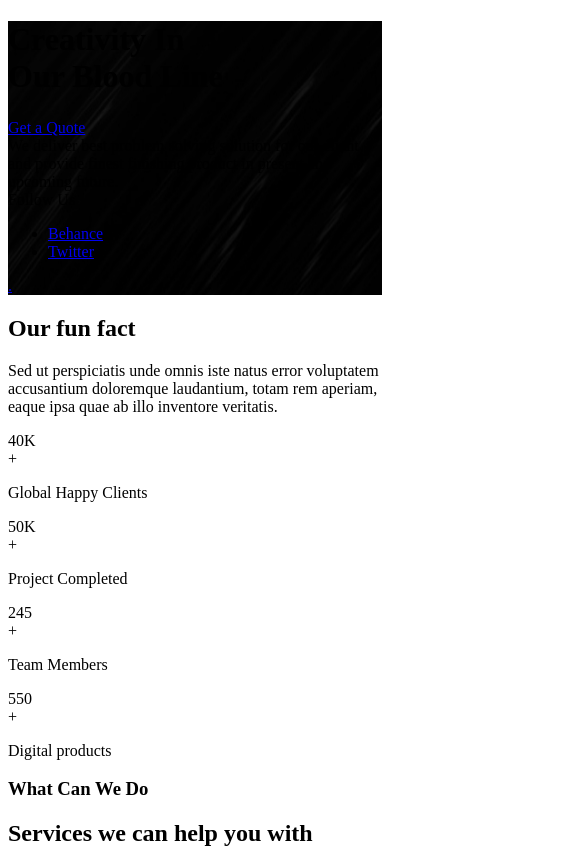
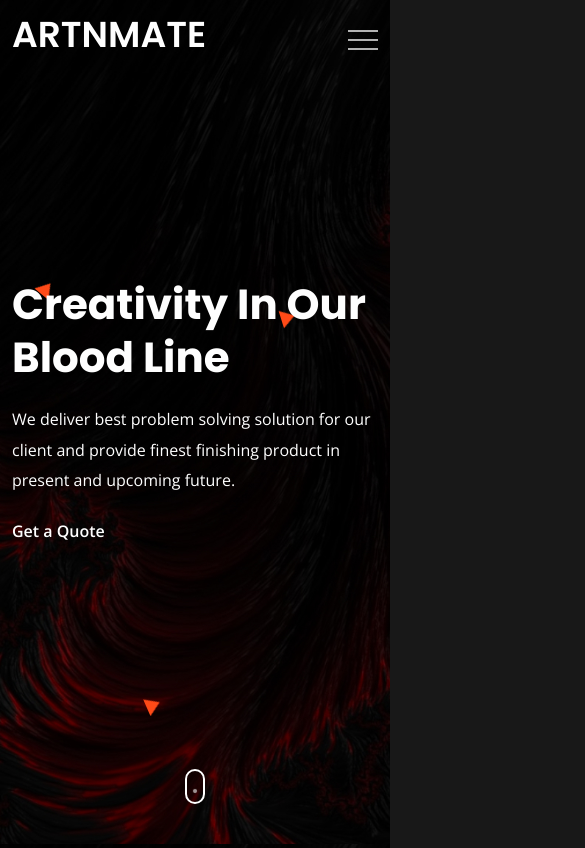
Before and after one commit to rhshuvo44/artnmate, a Next.js app: page / in a window 390 px wide. Shown: the top 848 px of the page, 585 px wide, since content can reach past the window. Built offline with nearby package versions, Linux system fonts and the light colour scheme; some icons are missing.

Commit message:
header responsive

```diff
--- /dev/null
+++ b/src/app/layout.tsx
@@ -0,0 +1,43 @@
+import Header from "@/component/layout/Header";
+import "bootstrap/dist/css/bootstrap.min.css";
+import type { Metadata } from "next";
+import "slick-carousel/slick/slick-theme.css";
+import "slick-carousel/slick/slick.css";
+import Footer from "@/component/layout/Footer";
+import CustomCursor from "@/component/ui/CustomCursor";
+import "@/scss/index.scss";
+import { Open_Sans, Poppins } from "next/font/google";
+
+const poppins = Poppins({
+  subsets: ["latin"],
+  weight: ["400", "600", "700"],
+  variable: "--primary-font",
+});
+const openSans = Open_Sans({
+  subsets: ["latin"],
+  weight: ["400", "600", "700"],
+  variable: "--secondary-font",
+});
+
+export const metadata: Metadata = {
+  title: "Artnmate Creative Agency",
+  description:
+    "Artnmate is a creative digital agency specializing in Next.js, UI/UX, and modern web solutions.",
+};
+
+export default function RootLayout({
+  children,
+}: {
+  children: React.ReactNode;
+}) {
+  return (
+    <html lang="en">
+      <body className={`${openSans.variable} ${poppins.variable}`}>
+        <Header variant="default" />
+        <CustomCursor />
+        {children}
+        <Footer />
+      </body>
+    </html>
+  );
+}
```
